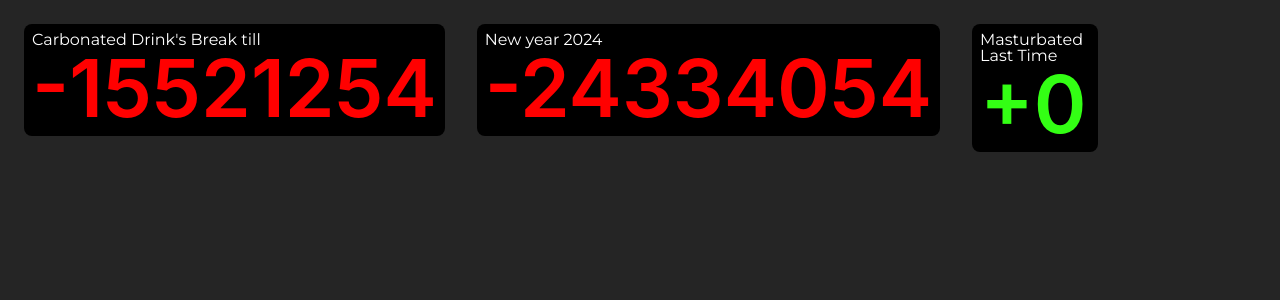
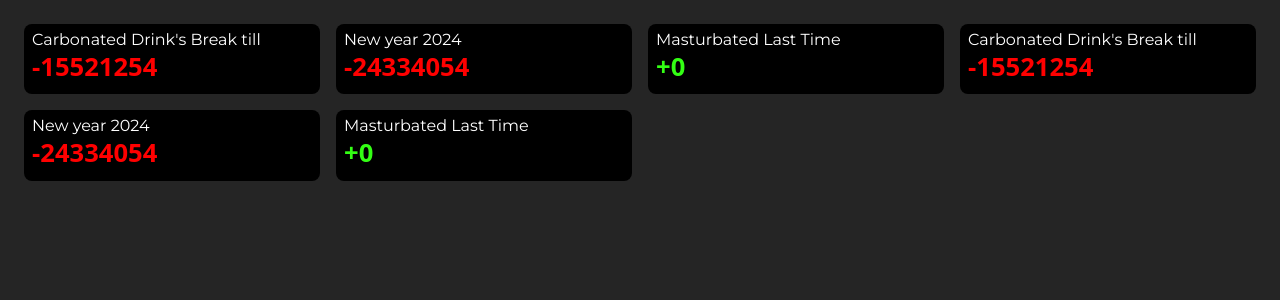
Before and after one commit to Spider8019/countdowns, a React (Create React App) app: page / in a window 1280 px wide. Shown: the top 300 px of the page. Built offline with nearby package versions, Linux system fonts and the light colour scheme.

Commit message:
third push

```diff
--- a/package.json
+++ b/package.json
@@ -35,5 +35,8 @@
       "last 1 firefox version",
       "last 1 safari version"
     ]
+  },
+  "devDependencies": {
+    "tailwindcss": "^3.3.1"
   }
 }
--- a/src/App.css
+++ b/src/App.css
@@ -4,20 +4,20 @@ body{
 
 }
 .App{
-  width:calc(100% - 2rem);
+  width:calc(100%);
   padding:1rem;
   display:grid;
   grid-template-columns: repeat(4, 1fr);
-  flex-wrap: wrap;
-  gap:1rem;
+  /* gap:1rem; */
 }
 .timer-game{
   background:black;
-  width:fit-content;
+  /* width:fit-content; */
   padding:0.5rem;
   margin:0.5rem;
   border-radius:0.5rem;
   height:min-content;
+  /* width: */
 }
 .timer-game>p{
   /* font-size:1rem; */
@@ -27,11 +27,20 @@ body{
   font-family:Montserrat;
 }
 .timer-game>.timer{
-  line-height: 1;
+  /* line-height: 1; */
   color:red;
   font-weight:600;
-  font-size:5rem;
+  font-size:2vw;
 }
 .timerPlus{
   color:#33ff14;
 }
+  @media (max-width:640px) {
+    .App{
+      grid-template-columns: repeat(1, 1fr);
+    }
+    .timer-game>.timer{
+      font-size:5vh;
+
+    }
+  }
--- a/src/App.js
+++ b/src/App.js
@@ -5,6 +5,19 @@ import TimerPlus from './components/TimerPlus';
 function App() {
   const constraintsRef = useRef(null);
   const [reqs, setReqs] = useState([{
+    title: "Carbonated Drink's Break till",
+    date: new Date("2023-09-21"),
+    type: "-"
+    // clockColor:"red"
+  }, {
+    title: "New year 2024",
+    date: new Date("2024-01-01"),
+    type: "-"
+  }, {
+    title: "Masturbated Last Time",
+    date: new Date("2023-04-01"),
+    type: "+"
+  },{
     title: "Carbonated Drink's Break till",
     date: new Date("2023-09-21"),
     type: "-"
--- a/src/components/TimerPlus.js
+++ b/src/components/TimerPlus.js
@@ -23,7 +23,7 @@ const TimerGame = ({ title, date, clockColor }) => {
         className="timer-game timerPlus-game"
     >
         <p>{title}</p>
-        <div className="timer"
+        <div className="truncate timer"
             style={{ color: "#33ff14" }}
             ref={secondsWeHaveRef}
         >+{timeWeHave}</div>
--- a/src/index.css
+++ b/src/index.css
@@ -1,13 +1,3 @@
-body {
-  margin: 0;
-  font-family: -apple-system, BlinkMacSystemFont, 'Segoe UI', 'Roboto', 'Oxygen',
-    'Ubuntu', 'Cantarell', 'Fira Sans', 'Droid Sans', 'Helvetica Neue',
-    sans-serif;
-  -webkit-font-smoothing: antialiased;
-  -moz-osx-font-smoothing: grayscale;
-}
-
-code {
-  font-family: source-code-pro, Menlo, Monaco, Consolas, 'Courier New',
-    monospace;
-}
+@tailwind base;
+@tailwind components;
+@tailwind utilities;
--- /dev/null
+++ b/tailwind.config.js
@@ -0,0 +1,10 @@
+/** @type {import('tailwindcss').Config} */
+module.exports = {
+  content: [
+    "./src/**/*.{js,jsx,ts,tsx}",
+  ],
+  theme: {
+    extend: {},
+  },
+  plugins: [],
+}
```
Also changed, not shown: 1 other file (tests, documents, lock files or other folders).
